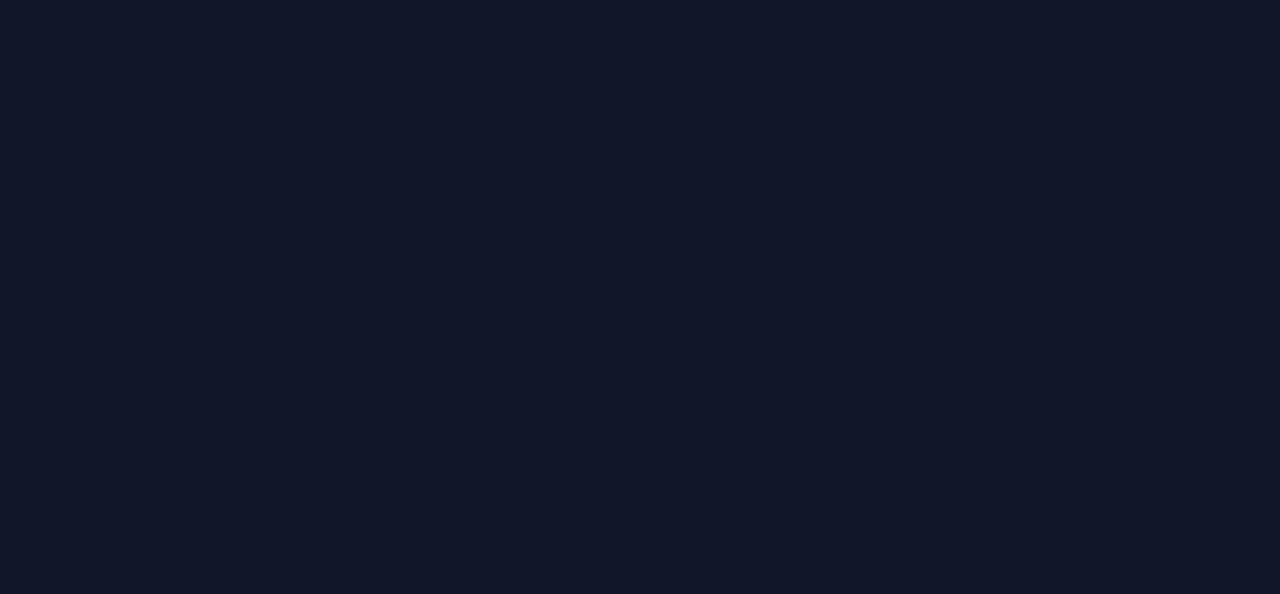
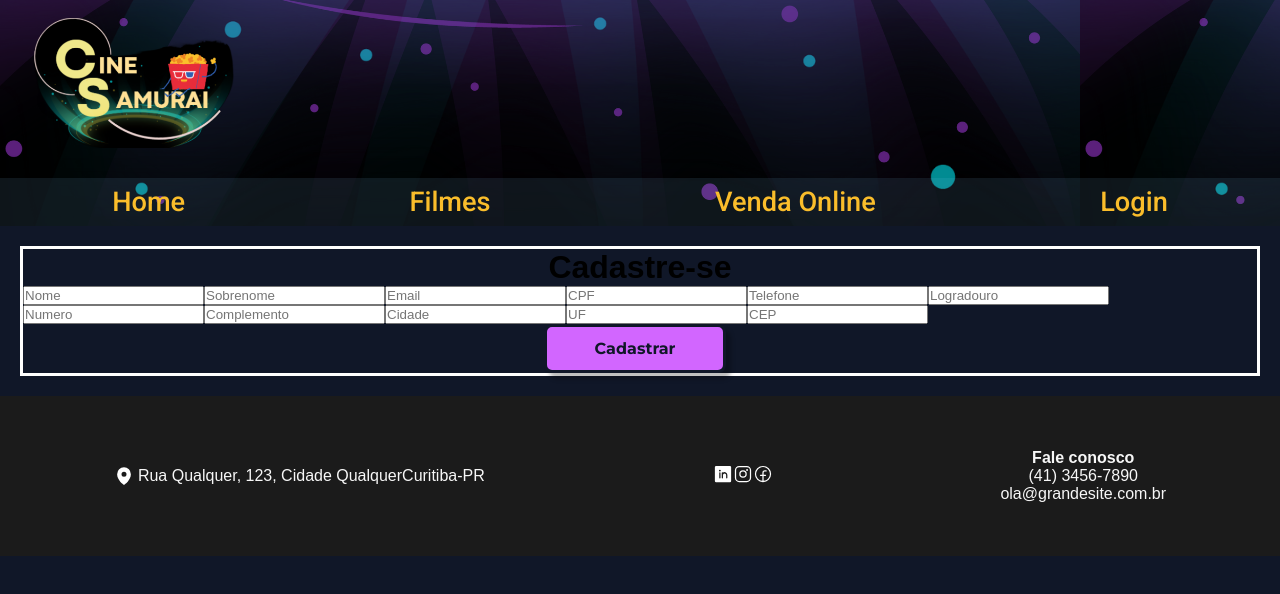
Before and after one commit to ericafernandaj/CineSamurai, a React (Vite) app: page /Cadastro in a window 1280 px wide. Before the commit this address had no page. Shown: the top 594 px of the page. Built offline with nearby package versions, Linux system fonts and the light colour scheme.

Commit message:
Feat: Criação de Rotas das paginas e Criação da pagina cadastro

```diff
--- a/src/Rotas.jsx
+++ b/src/Rotas.jsx
@@ -8,7 +8,7 @@ import { tema } from './style/theme'
 import { ThemeProvider } from 'styled-components'
 import VendasOnline from './pages/VendasOnline/VendasOnline'
 import Precos from './pages/Precos/Precos'
-
+import Cadastro from './pages/Cadastro/Cadastro'
 const Rotas = () => {
   return (
 
@@ -21,6 +21,7 @@ const Rotas = () => {
           <Route path='/VendasOnline' element={<VendasOnline />} />
           <Route path='/Login' element={<Login />} />
           <Route path='/Precos' element={<Precos/>} />
+          <Route path='/Cadastro' element={<Cadastro/>} />
         </Routes>
 
       </ThemeProvider>
--- /dev/null
+++ b/src/pages/Cadastro/Cadastro.jsx
@@ -0,0 +1,15 @@
+import Header from "../../components/views/Header/Header"
+import Footer from "../../components/views/Footer/Footer"
+import BannerCadastro from "../../components/views/Banners/BannerCadastro/BannerCadastro"
+
+const Cadastro = () => {
+  return (
+        <div>
+    <Header/>
+    <BannerCadastro/>
+    <Footer/>
+        </div>
+  )
+}
+
+export default Cadastro
--- a/src/pages/Home/Home.jsx
+++ b/src/pages/Home/Home.jsx
@@ -3,13 +3,16 @@ import Header from '../../components/views/Header/Header'
 import{StyleHome} from '../Home/home.style'
 import Footer from '../../components/views/Footer/Footer'
 import Bannercine1 from '../../components/views/Banners/BannerCine1/BannerCine1'
+import Input from '../../components/views/Input/Input'
 const Home = () => {
       return (
     <StyleHome>
+      <Input/>
     <Header/>
     <Bannercine1/>
     <Footer/>
     </StyleHome>
+
   )
 }
 
--- a/src/pages/Login/Login.jsx
+++ b/src/pages/Login/Login.jsx
@@ -1,11 +1,13 @@
-import React from 'react'
+import BannerLogin from '../../components/views/Banners/BannerLogin/BannerLogin'
 import Header from '../../components/views/Header/Header'
 import Footer from '../../components/views/Footer/Footer'
+
 const Login = () => {
   return (
     <div>
         <Header/>
-        <h1>Login</h1>
+        <BannerLogin/>
+
         <Footer/>
         </div>
   )
```
